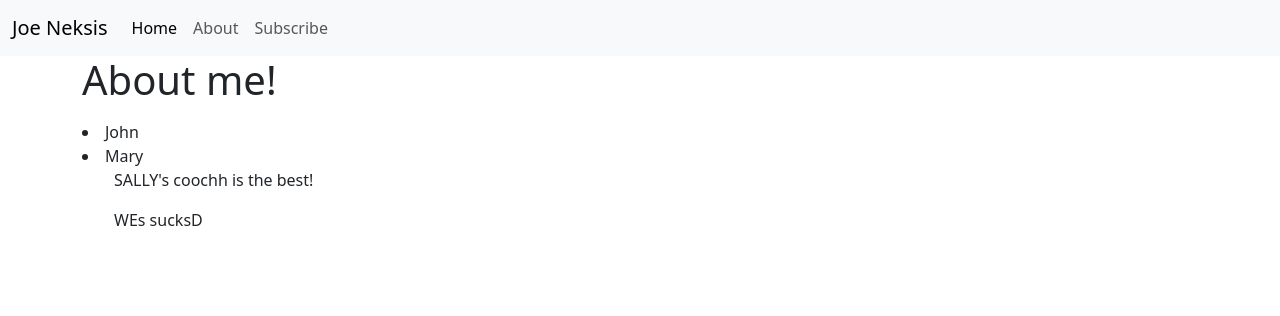
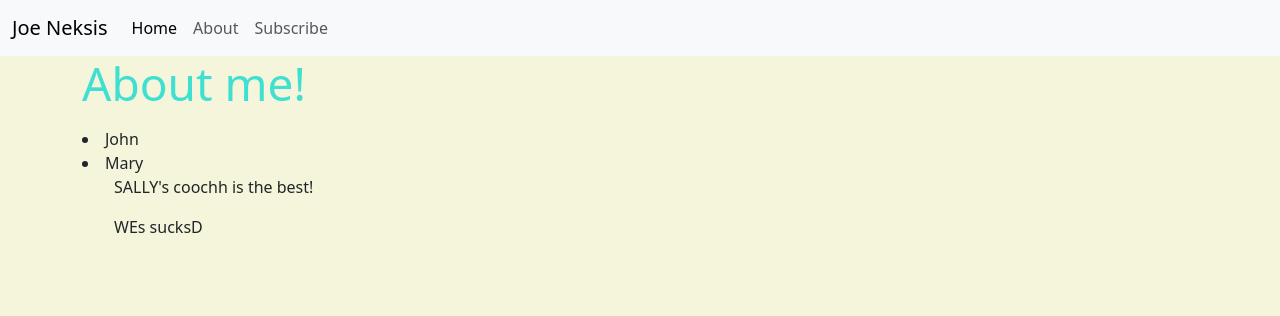
Before and after one commit to me-chidi/my_flask, a Flask app: page /about in a window 1280 px wide. Shown: the top 316 px of the page. Run offline with Flask 3, Linux system fonts and the light colour scheme.

Commit message:
just before using DBs

```diff
--- a/app.py
+++ b/app.py
@@ -1,8 +1,19 @@
+import os
 from flask import Flask, render_template, request
-import smtplib
+from flask_mail import Mail, Message
 
 app = Flask(__name__)
 subscribers = []
+
+app.config['DEBUG'] = 1
+#setting up SMTP credentials
+app.config['MAIL_SERVER'] = 'smtp.gmail.com'
+app.config['MAIL_PORT'] = 465
+app.config['MAIL_USERNAME'] = os.environ.get('YLJNKMAIL')
+app.config['MAIL_PASSWORD'] = os.environ.get('YLJNKPWD')
+app.config['MAIL_USE_TLS'] = False
+app.config['MAIL_USE_SSL'] = True
+mail = Mail(app)
 
 @app.route('/')
 def index():
@@ -24,12 +35,6 @@ def form():
     last_name = request.form.get('last_name')
     email = request.form.get('email_addr')
 
-    msg = 'You have been subscribed to my email newsletter!'
-    server = smtplib.SMTP('smtp.gmail.com', 587)
-    server.starttls()
-    server.login('yellowlabeljunk@gmail.com', '') #pwd should ben at '' , use an env var
-    server.sendmail('yellowlabeljunk@gmail.com', email, msg)
-
     if not first_name or not last_name or not email:
         err_stmt = 'All Form Fields Required...'
         return render_template('subscribe.html', err_stmt=err_stmt,
@@ -37,6 +42,12 @@ def form():
                                 last_name=last_name,
                                 email=email)
 
+    #creating the msg obj
+    msg = Message(subject=f'Welcome {first_name} {last_name}!',
+                  sender=os.environ.get('YLJNKMAIL'),
+                  recipients=[email])
+    msg.body = 'You have been subscribed to my email newsletter!'
+    mail.send(msg)
 
     subscribers.append(f'{first_name} {last_name} | {email}')
     title = 'Thank you!'
--- /dev/null
+++ b/static/css/style.css
@@ -0,0 +1,8 @@
+h1{
+    color:turquoise;
+    font-size:46px;
+}
+
+body{
+    background: beige;
+}
--- a/templates/base.html
+++ b/templates/base.html
@@ -4,10 +4,12 @@
   <head>
     <meta charset="utf-8">
     <meta name="viewport" content="width=device-width, initial-scale=1">
+    <link href="https://cdn.jsdelivr.net/npm/bootstrap@5.3.3/dist/css/bootstrap.min.css" rel="stylesheet" integrity="sha384-QWTKZyjpPEjISv5WaRU9OFeRpok6YctnYmDr5pNlyT2bRjXh0JMhjY6hW+ALEwIH" crossorigin="anonymous">
+    <link href="{{ url_for("static", filename="css/style.css") }}" rel="stylesheet">
+
     <title>
        {% block title %}GENERIC TITLE{% endblock %}
     </title>
-    <link href="https://cdn.jsdelivr.net/npm/bootstrap@5.3.3/dist/css/bootstrap.min.css" rel="stylesheet" integrity="sha384-QWTKZyjpPEjISv5WaRU9OFeRpok6YctnYmDr5pNlyT2bRjXh0JMhjY6hW+ALEwIH" crossorigin="anonymous">
   </head>
   <body>
     <nav class="navbar navbar-expand-lg bg-body-tertiary">
--- a/templates/index.html
+++ b/templates/index.html
@@ -4,5 +4,8 @@
 {% block content %}
     <div class="container">
         <h1>Hello, world!</h1>
+        <br><br>
+        <img src="{{ url_for("static", filename="images/rose.jpeg") }}" width="500" alt="">
+
     </div>
 {% endblock %}
```
Also changed, not shown: static/images/ROSE.jpeg (added).
